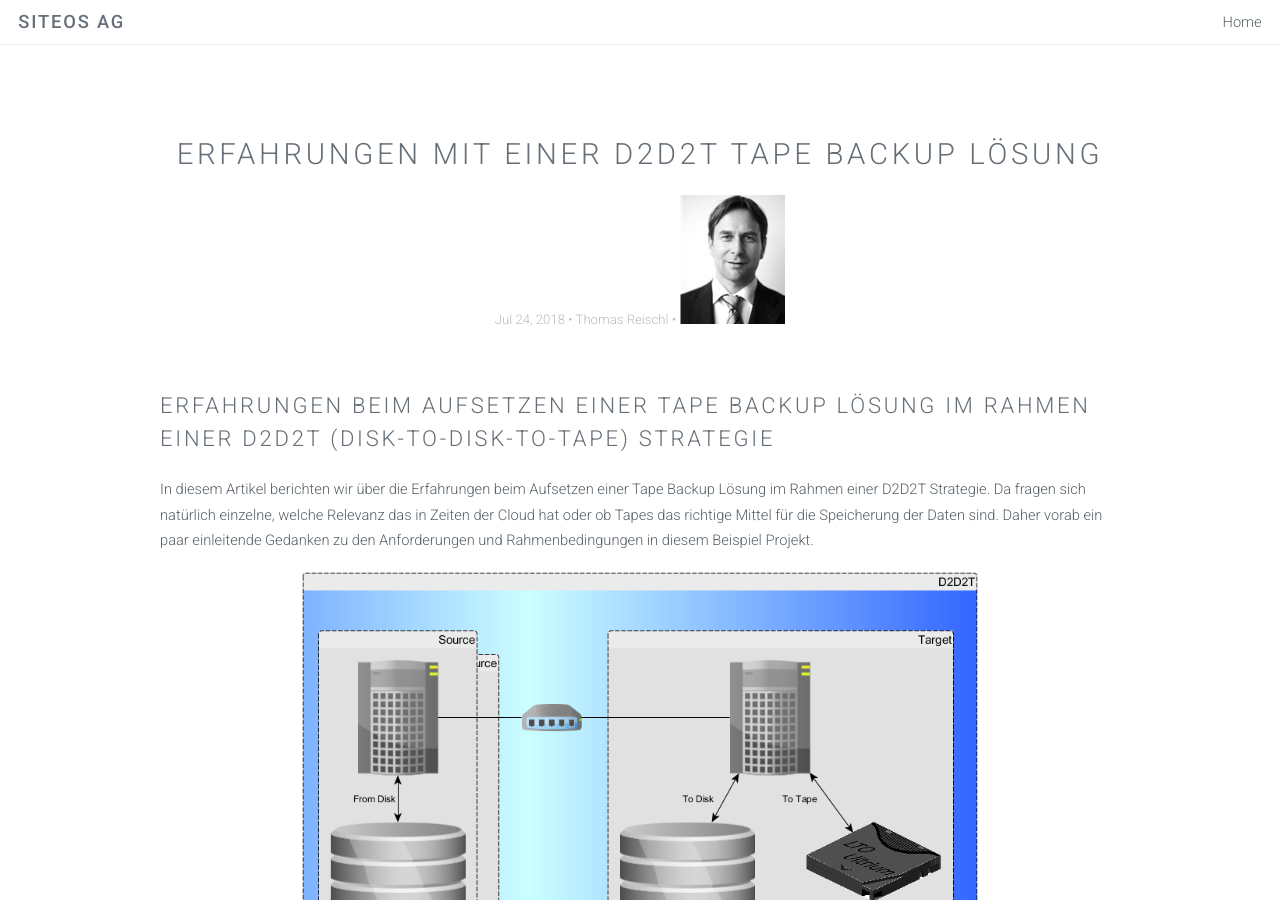
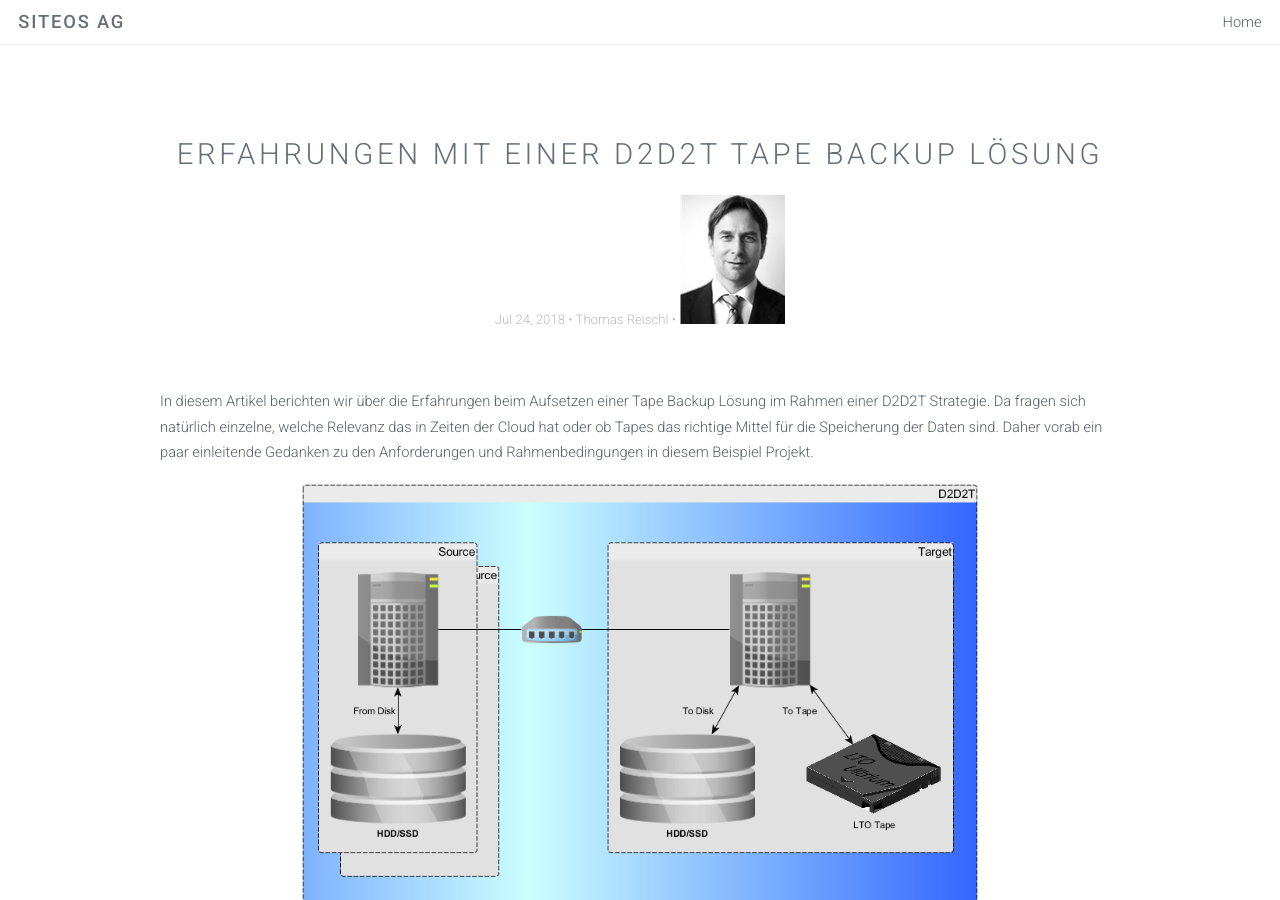
Before and after one commit to SiteOS/siteos.github.io, a Jekyll site: the page built from _posts/2018-07-24-Erfahrungen-mit-einer-D2D2T-Tape-Backup-Loesung.markdown, in a window 1280 px wide and 900 px high. Built offline with Jekyll 4.4.1, drawn with Linux system fonts in a browser that asks for light colours.

Commit message:
post exerpt

```diff
--- a/_posts/2018-07-24-Erfahrungen-mit-einer-D2D2T-Tape-Backup-Loesung.markdown
+++ b/_posts/2018-07-24-Erfahrungen-mit-einer-D2D2T-Tape-Backup-Loesung.markdown
@@ -5,8 +5,6 @@ authorkey: thomasreischl
 title: Erfahrungen mit einer D2D2T Tape Backup Lösung
 categories: Operating
 ---
-## Erfahrungen beim Aufsetzen einer Tape Backup Lösung im Rahmen einer D2D2T (Disk-to-Disk-to-Tape) Strategie
-
 In diesem Artikel berichten wir über die Erfahrungen beim Aufsetzen einer Tape Backup Lösung im Rahmen einer D2D2T Strategie. Da fragen sich natürlich einzelne, welche Relevanz das in Zeiten der Cloud hat oder ob Tapes das richtige Mittel für die Speicherung der Daten sind. Daher vorab ein paar einleitende Gedanken zu den Anforderungen und Rahmenbedingungen in diesem Beispiel Projekt.
 
 <p align="center"><img src="{{site.baseurl}}/images/2018/2018-07-24_Artikel_Backup.png"/></p>
```
